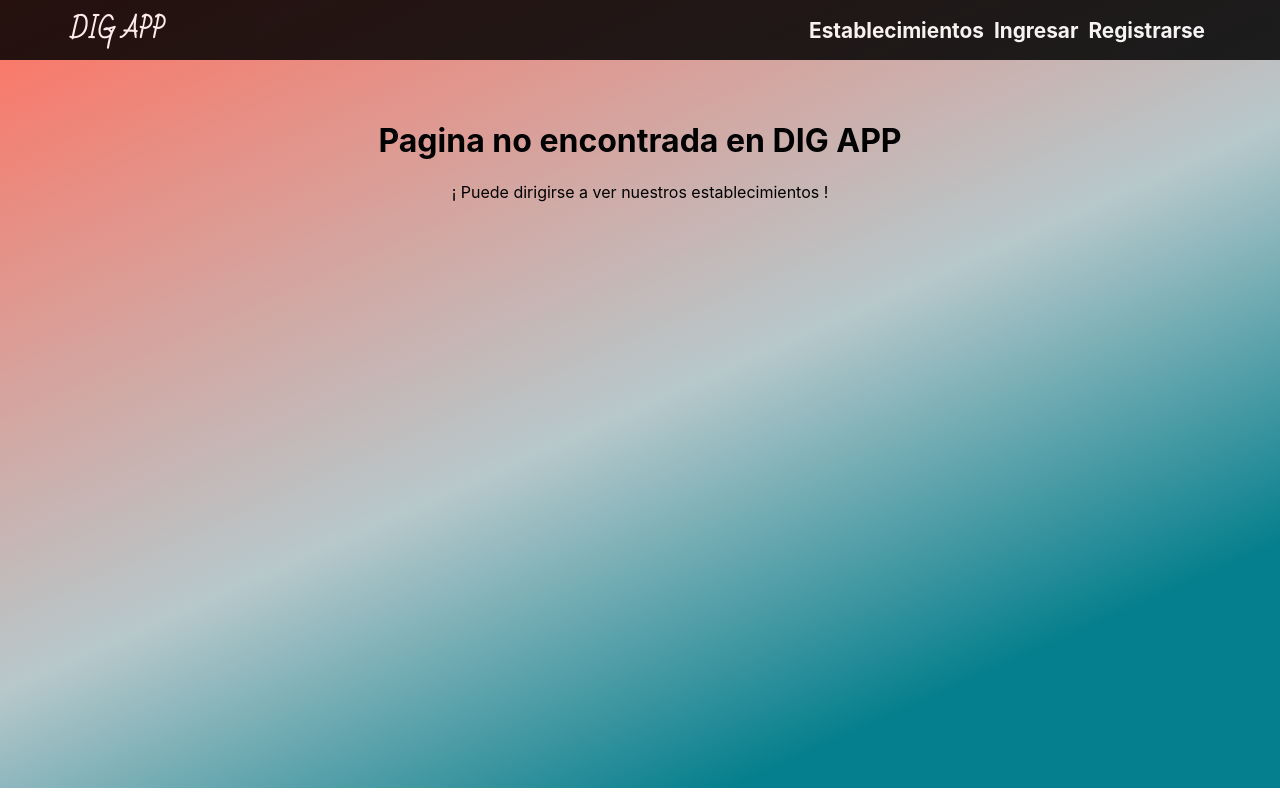
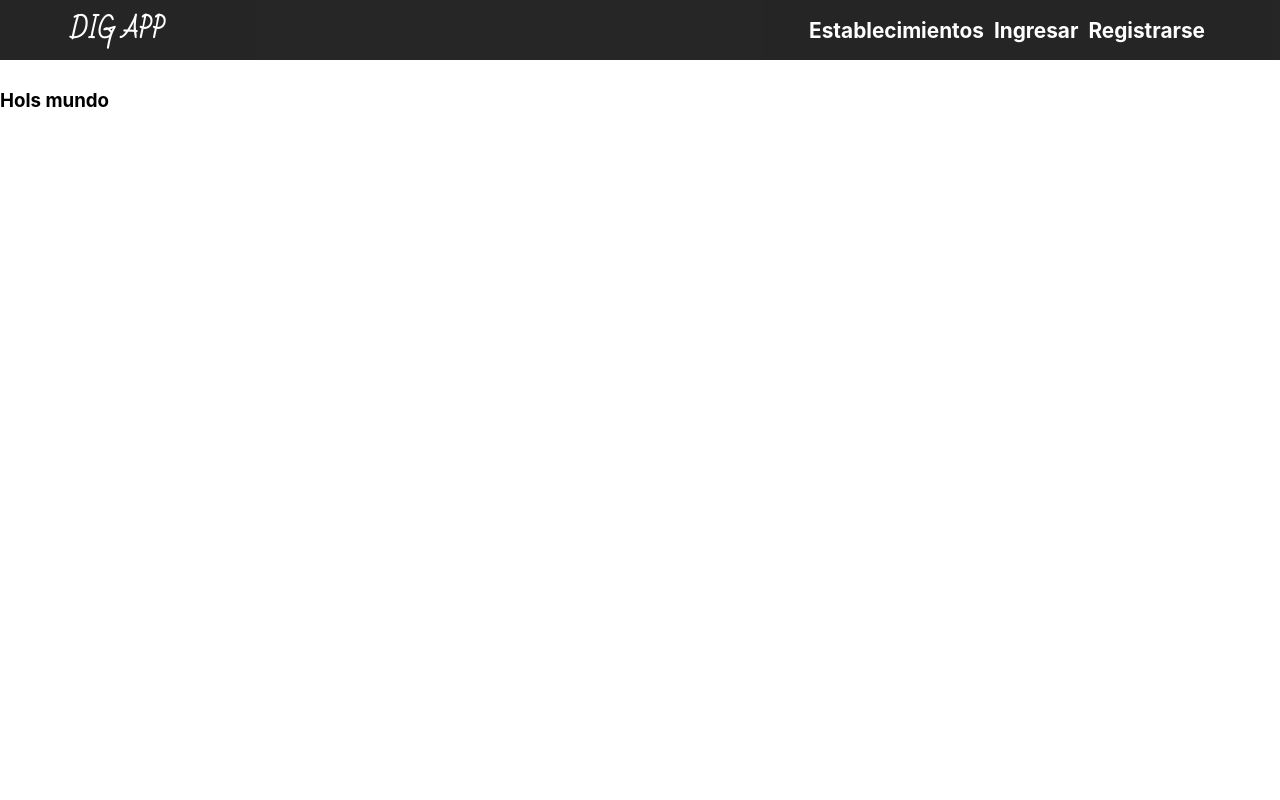
Before and after one commit to se2-group5/FrontEnd, a React (Create React App) app: page /aboutus in a window 1280 px wide. Built offline with nearby package versions, Linux system fonts and the light colour scheme; a web font is replaced by a local one.

Commit message:
AboutUs page

```diff
--- a/src/App.js
+++ b/src/App.js
@@ -4,6 +4,7 @@ import Login from "./Pages/Login/Login";
 import Establishments from "./Pages/Establishments/Establishments";
 import Establishment from "./Pages/Establishment/Establishment";
 import Register from "./Pages/Register/Register";
+import AboutUs from "./Pages/AboutUs/AboutUs";
 import NotFound from "./Pages/NotFound/NotFound";
 import Navbar from "./components/Navbar/Navbar";
 import "./App.css";
@@ -21,6 +22,7 @@ function App() {
           <Route extct path="/establishments" element={<Establishments />} />
           <Route exact path="/establishment/:id" element={<Establishment />} />
           <Route exact path="/signup" element={<Register />} />
+          <Route exact path="/aboutus" element={<AboutUs />} />
           <Route path="*" element={<NotFound />} />
         </Routes>
       </div>
--- /dev/null
+++ b/src/Pages/AboutUs/AboutUs.css
@@ -0,0 +1,3 @@
+.aboutus {
+  padding-top: 70px;
+}
--- /dev/null
+++ b/src/Pages/AboutUs/AboutUs.js
@@ -0,0 +1,14 @@
+import React from "react";
+import "./AboutUs.css";
+
+function AboutUs() {
+  return (
+    <div className="aboutus">
+      <div>
+        <h3>Hols mundo</h3>
+      </div>
+    </div>
+  );
+}
+
+export default AboutUs;
```
